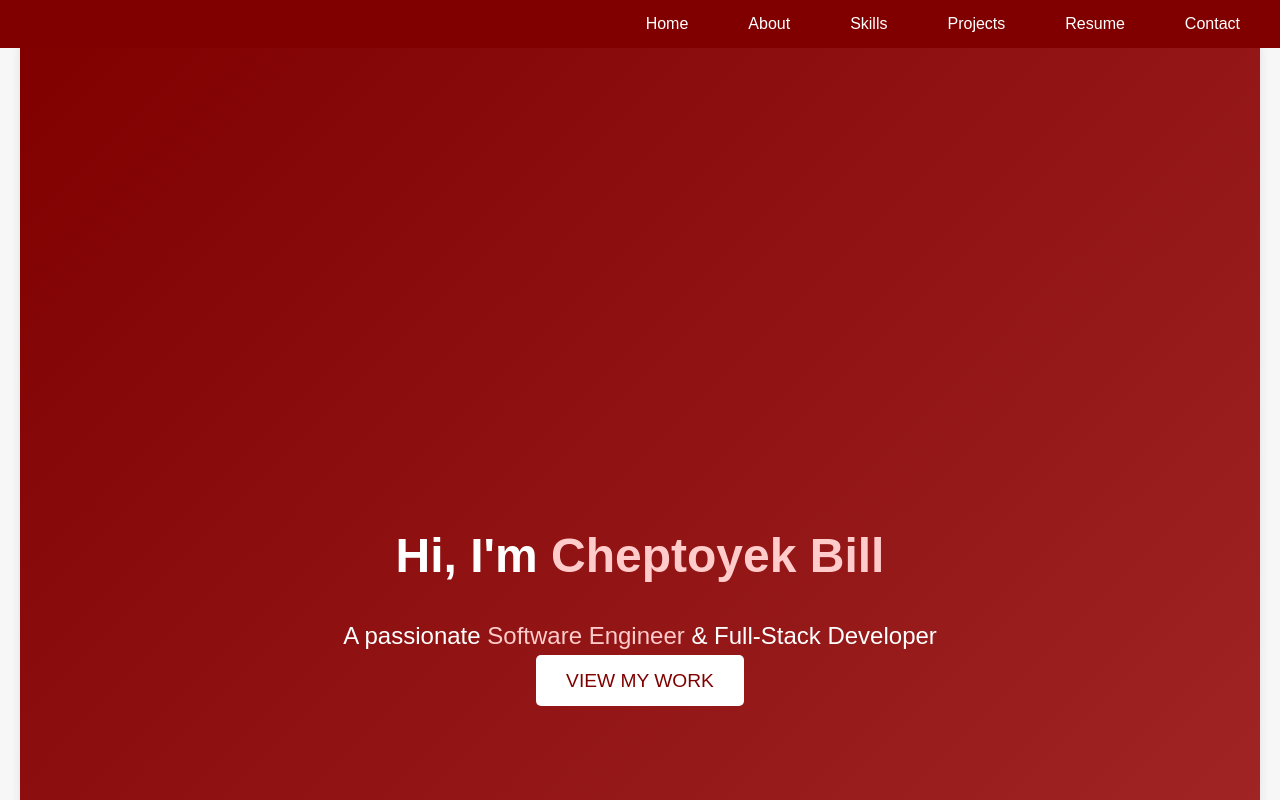
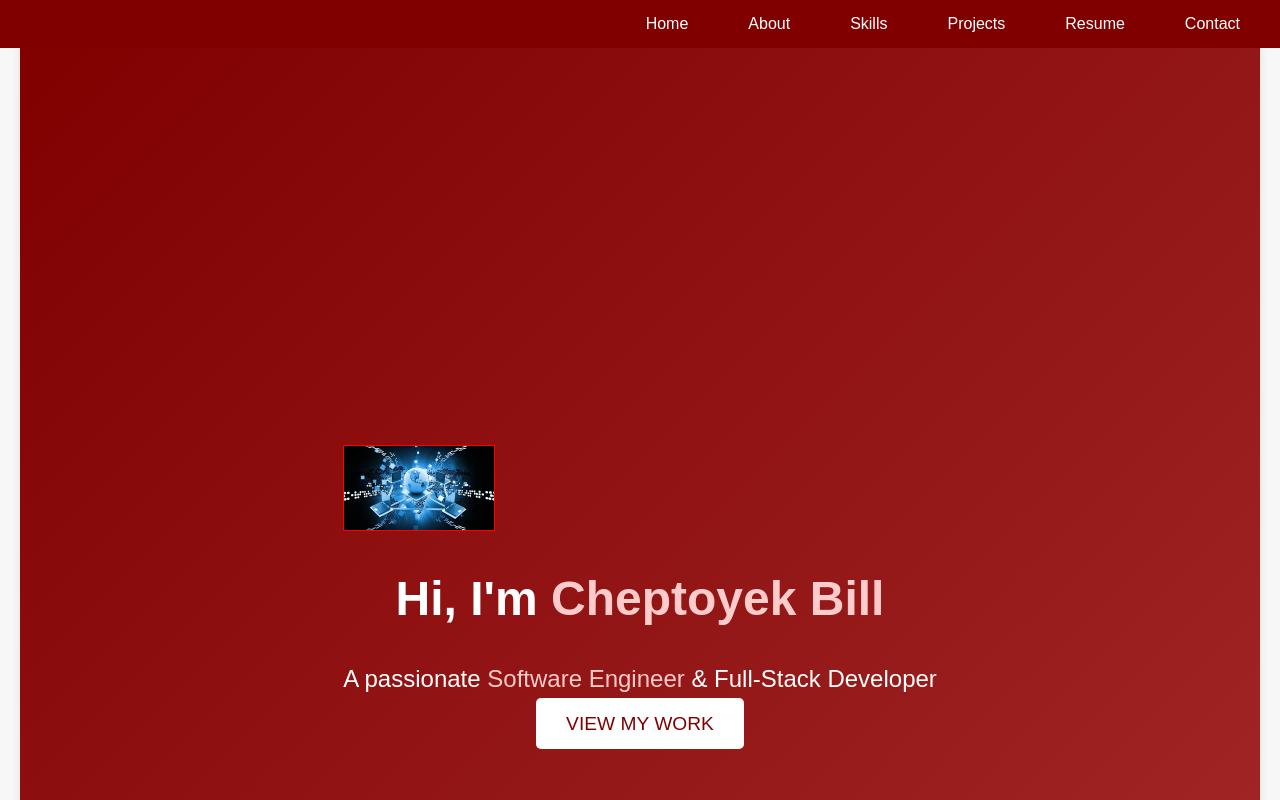
Before and after one commit to BILL-CHEPTOYEK/CHEPTOYEK-BILL, a React (Create React App) app: page / in a window 1280 px wide. Shown: the top 800 px of the page. Built offline with nearby package versions, Linux system fonts and the light colour scheme.

Commit message:
image-icon

```diff
--- a/src/App.css
+++ b/src/App.css
@@ -375,3 +375,10 @@ h2 {
   background-color: #a52a2a;
   transform: scale(1.05);
 }
+
+.profile-image {
+  display: block;
+  width: 150px;
+  height: auto;
+  border: 1px solid red;
+}
--- a/src/App.js
+++ b/src/App.js
@@ -35,6 +35,7 @@ function App() {
       {/* Home Section */}
       <section id="home" className="home-section">
         <div className="container">
+          <img src="/dp.jpeg" alt="Cheptoyek Bill" className="profile-image" />
           <h1>Hi, I'm <span className="highlight">Cheptoyek Bill</span></h1>
           <p>A passionate <span className="highlight">Software Engineer</span> & Full-Stack Developer</p>
           <a href="#projects" className="btn-main">VIEW MY WORK</a>
```
